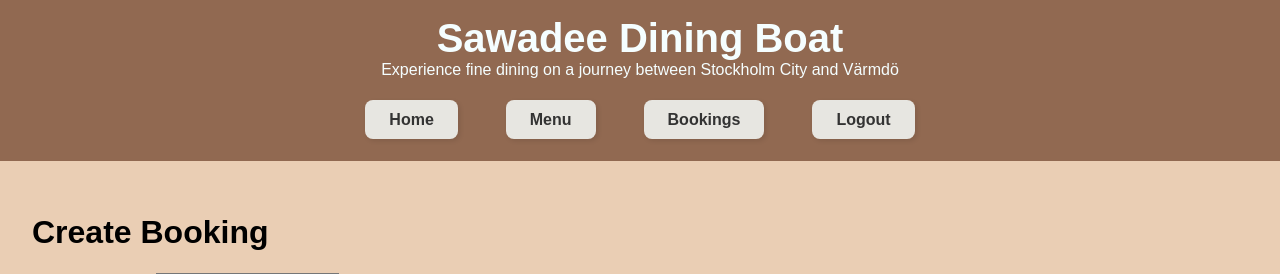
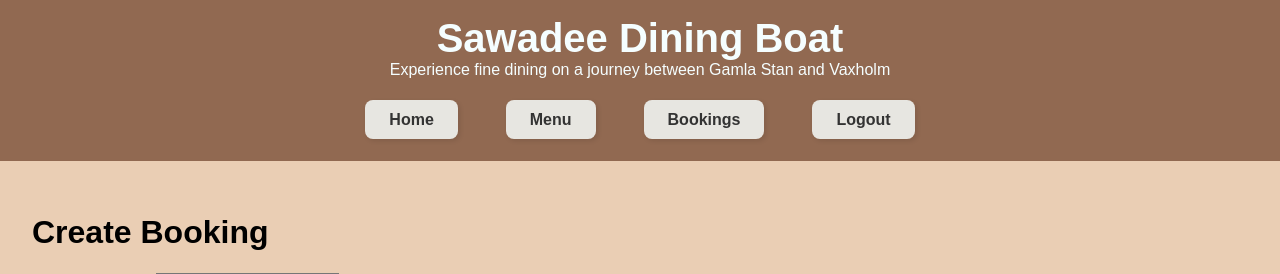
Before and after one commit to Alisha98A/sawadee-dining-boat, a Django app: page /reservations/create/ in a window 1280 px wide. Shown: the top 274 px of the page. Run offline with Django 4.2, Linux system fonts and the light colour scheme; the visitor is signed in with stand-in values (Sample User, id 1).

Commit message:
Edit paragraph text

```diff
--- a/templates/base.html
+++ b/templates/base.html
@@ -15,7 +15,7 @@
     <header>
         <div class="container">
             <h1>Sawadee Dining Boat</h1>
-            <p>Experience fine dining on a journey between Stockholm City and Värmdö</p>
+            <p>Experience fine dining on a journey between Gamla Stan and Vaxholm</p>
         </div>
         <nav class="navbar">
             <ul class="navbar-menu">
```
